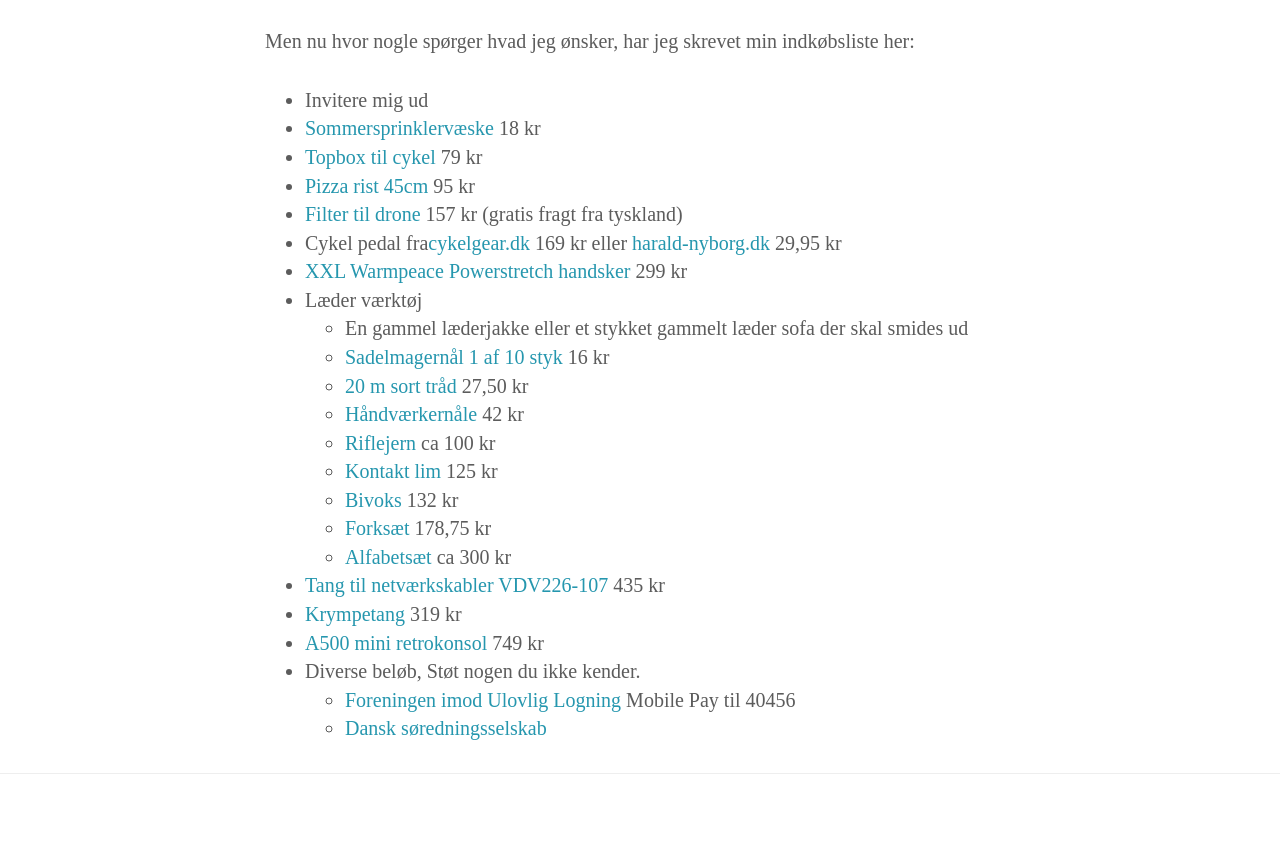
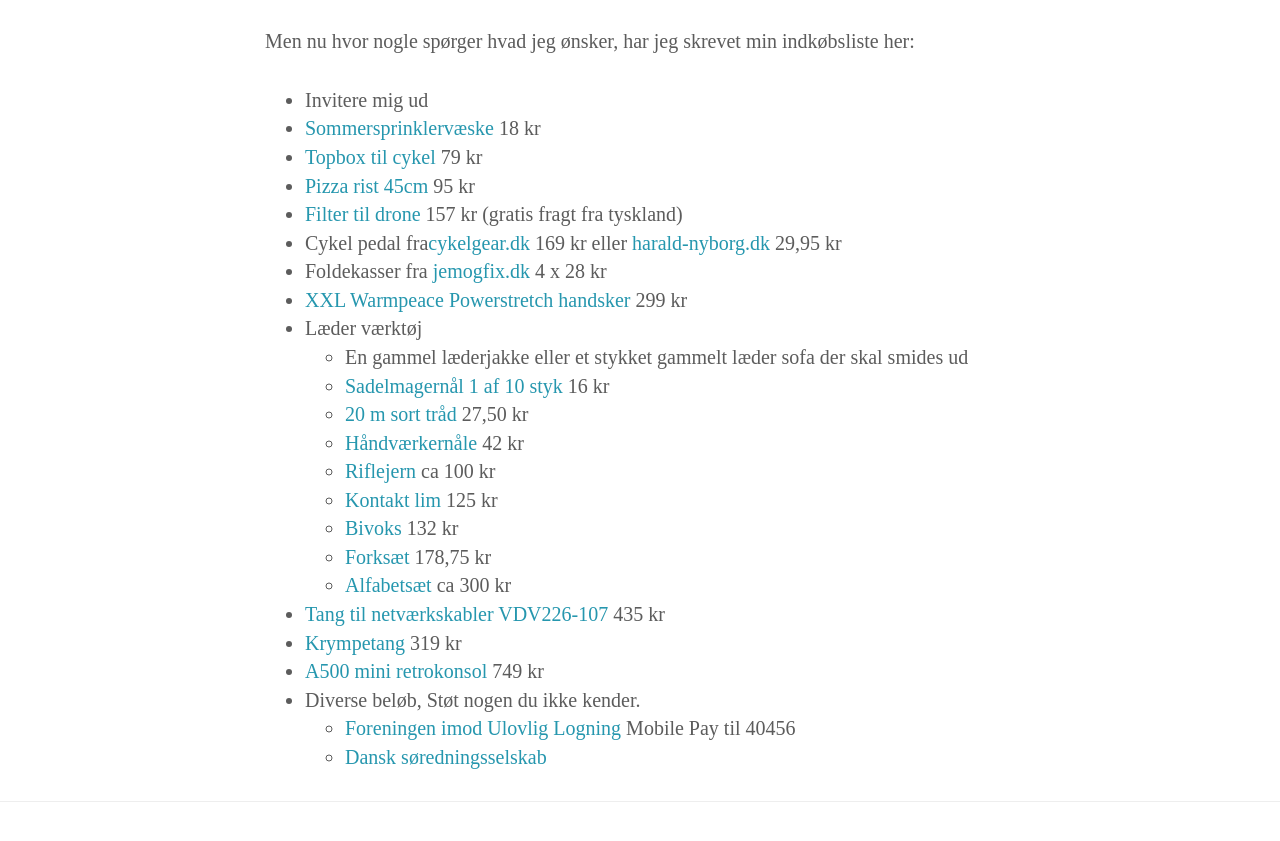
Before and after one commit to clysel/christian.lysel.net, a Jekyll site: the page built from gave.markdown, in a window 1280 px wide and 900 px high, scrolled down 630 px. Shown: the top 841 px of the window. Built offline with Jekyll 4.4.1, drawn with Linux system fonts in a browser that asks for light colours.

Commit message:
Update gave.markdown

```diff
--- a/gave.markdown
+++ b/gave.markdown
@@ -16,6 +16,7 @@
 * [Pizza rist 45cm](https://knivblokken.dk/produkter/pizzarist-hendi-flere-stoerrelser/?attribute_pa_variant=oe-45-cm) 95 kr
 * [Filter til drone](https://www.amazon.de/dp/B0B18KHLF8/?tag=prdk-ce0d-21&creative=22662&creativeASIN=B0B2PGXBC6&linkCode=df0&th=1) 157 kr (gratis fragt fra tyskland)
 * Cykel pedal fra[cykelgear.dk](https://www.cykelgear.dk/reservedele/pedaler/citybike-alm-pedaler/xlc-city-comfort-pedal) 169 kr eller [harald-nyborg.dk](https://www.harald-nyborg.dk/greenfield-pedalsaet-plast-gummi-senior-2-stk) 29,95 kr
+* Foldekasser fra [jemogfix.dk](https://www.jemogfix.dk/foldekasse-sort-hvid-23-x-47-x-34-5-cm/1191/9050084/) 4 x 28 kr
 * [XXL Warmpeace Powerstretch handsker](https://www.spejdersport.dk/warmpeace-powerstretch-handsker-gloves-sort) 299 kr
 * Læder værktøj
   * En gammel læderjakke eller et stykket gammelt læder sofa der skal smides ud
```
